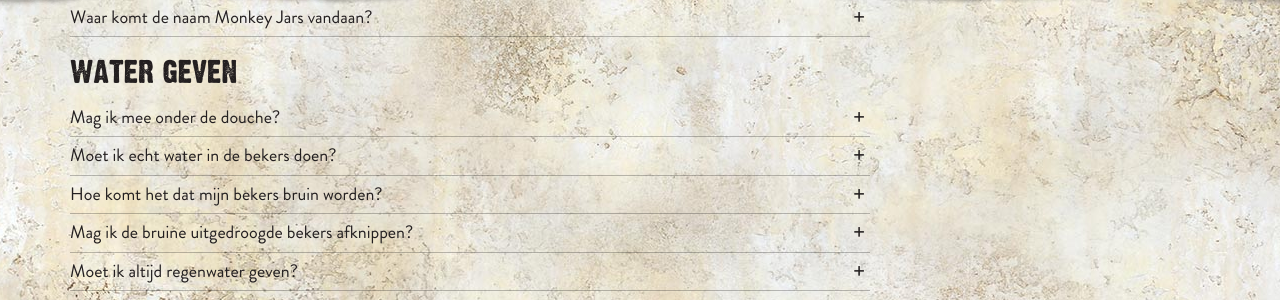
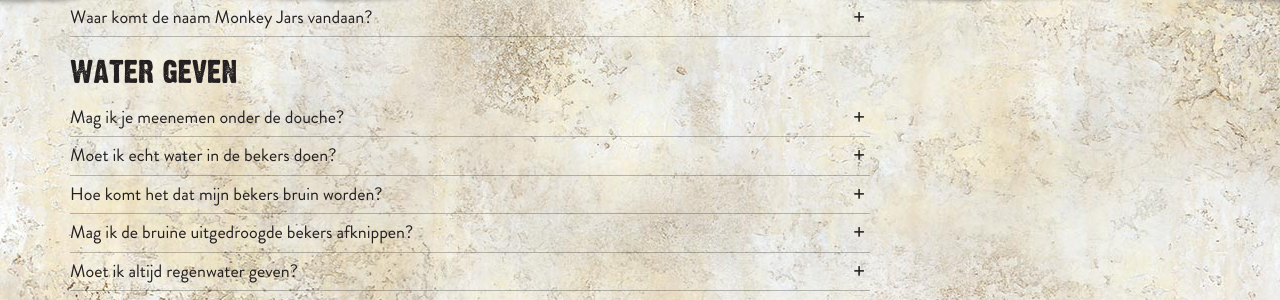
Before and after one commit to jhvanderschee/monkeyjars, a Jekyll site: the page built from weetjes/index.md, in a window 1280 px wide and 900 px high, scrolled down 309 px. Shown: the part 156-456 px from the top of the window. Built offline with Jekyll 4.4.1, drawn with Linux system fonts in a browser that asks for light colours.

Commit message:
Updated 'weetjes/index.md' via CloudCannon

```diff
--- a/weetjes/index.md
+++ b/weetjes/index.md
@@ -25,7 +25,7 @@
       water uit mijn beker. Vandaar de naam ‘Monkey Jars’. Ik word ook wel
       ‘bekerplant’ genoemd. Maar jij mag ‘Monkey Jars’ zeggen ;-).
 water_geven:
-  - title: Mag ik mee onder de douche?
+  - title: Mag ik je meenemen onder de douche?
     content: >-
       Ja, dat vind ik beregezellig. Niet te vaak en je hoeft me niet in te
       zepen, daar krijg ik een beetje jeuk van. Ik vind het ook heerlijk om in
```
